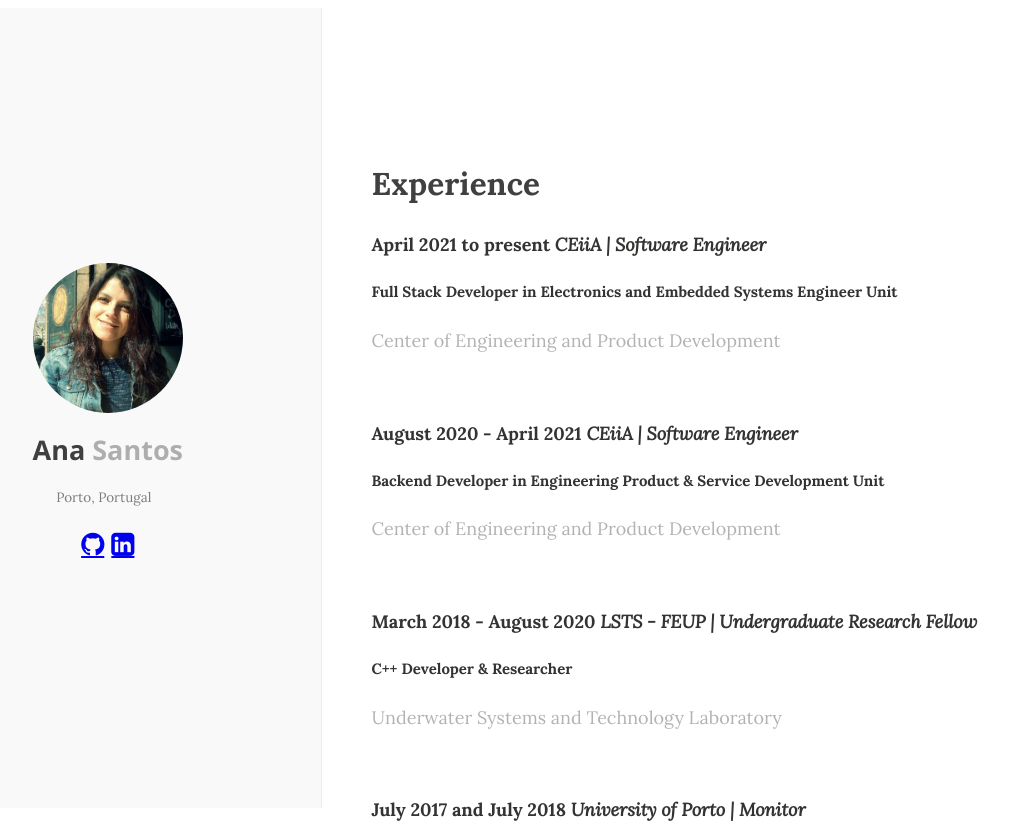
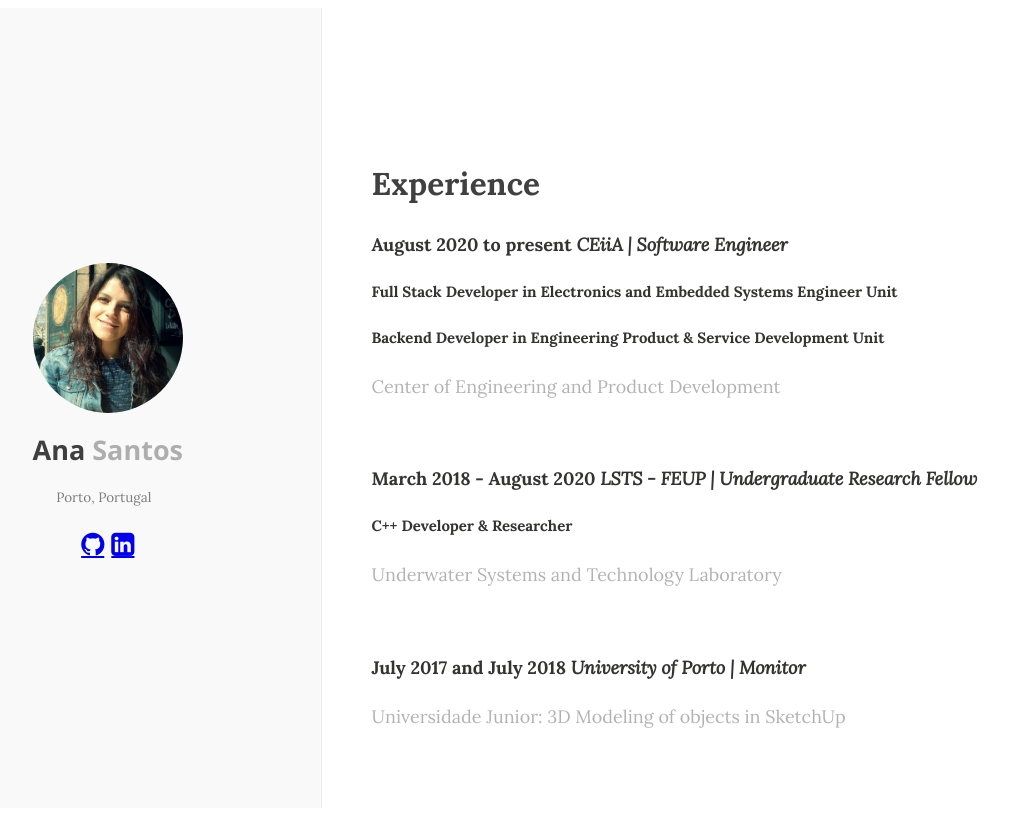
Before and after one commit to anaezes/anaezes.github.io, a plain HTML site: page index.html in a window 1280 px wide. Shown: the top 825 px of the page, without its empty margins (112-1121 px from the left). Drawn offline with nearby package versions, Linux system fonts and the light colour scheme; grey boxes are pictures that could not be loaded; a web font is replaced by a local one.

Commit message:
Update index.html

```diff
--- a/index.html
+++ b/index.html
@@ -32,21 +32,22 @@
     <div class="inner">
        <section>
         <h1>Experience</h1>
-         <h4>April 2021 to present <em> CEiiA | Software Engineer</em></h4>
+
+        <h4>August 2020 to present <em> CEiiA | Software Engineer</em></h4>
         <h5>Full Stack Developer in Electronics and Embedded Systems Engineer Unit</h5>
-        <p>Center of Engineering and Product Development</p>
-        <br>
-        <h4>August 2020 - April 2021 <em> CEiiA | Software Engineer</em></h4>
         <h5>Backend Developer in Engineering Product & Service Development Unit</h5>
         <p>Center of Engineering and Product Development</p>
         <br>
+
         <h4>March 2018 - August 2020 <em> LSTS - FEUP | Undergraduate Research Fellow </em></h4>
         <h5>C++ Developer & Researcher </h5>
         <p>Underwater Systems and Technology Laboratory</p>
         <br>
+
         <h4>July 2017 and July 2018 <em> University of Porto | Monitor </em></h4>
         <p>Universidade Junior: 3D Modeling of objects in SketchUp </p>
       </section>
+
       <section>
         <h1>Education</h1>
             <h4>September 2015 - September 2020 <em> MSc in Informatics and Computing Engineering</em> | 15/20 </h4>
@@ -54,6 +55,7 @@
             <p>Faculty of Engineering at University of Porto  </p>
           </section>
       <section>
+
         <h1>Scientific Activities</h1>
         <h4>September 2018 <em> LSTS | Recognize Environmental Picture (REP) </em></h4>
             <p> Annual exercise organized by USTL/LSTS, the Portuguese Navy and other entities.
```
